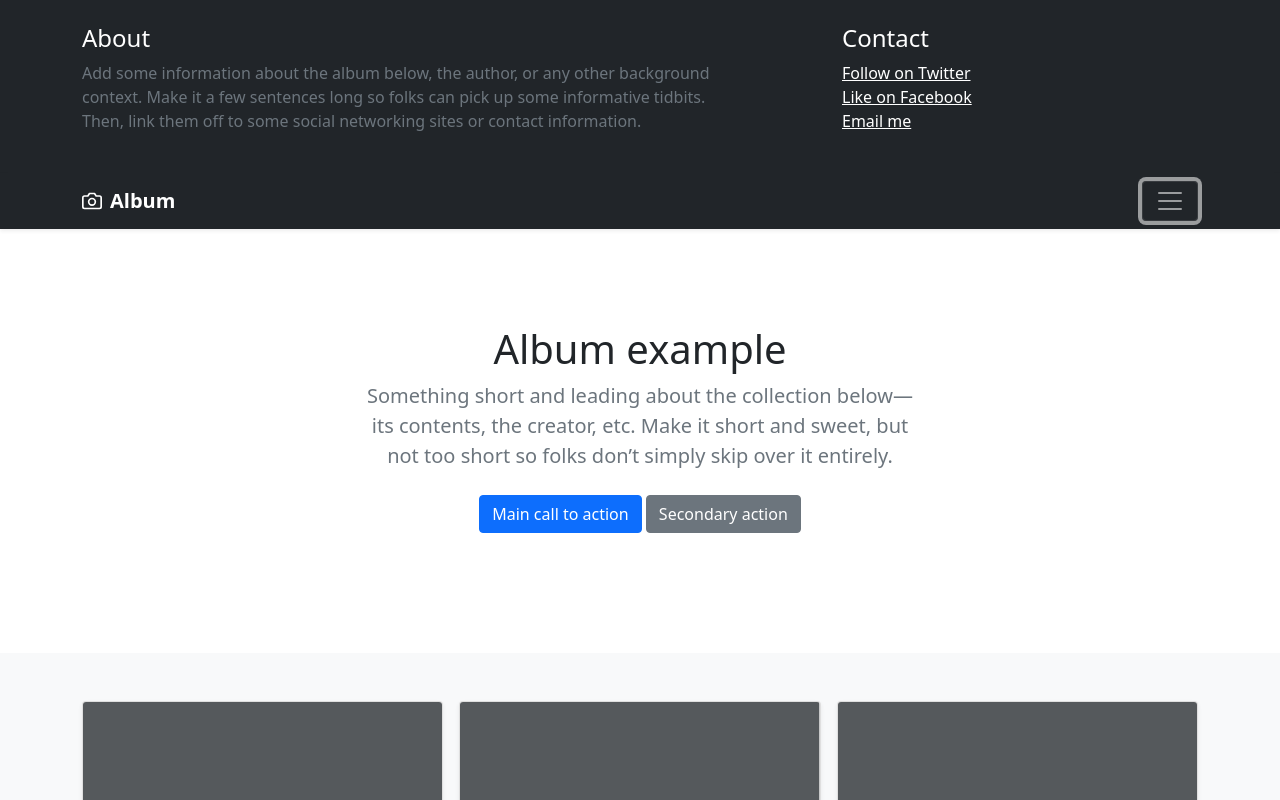
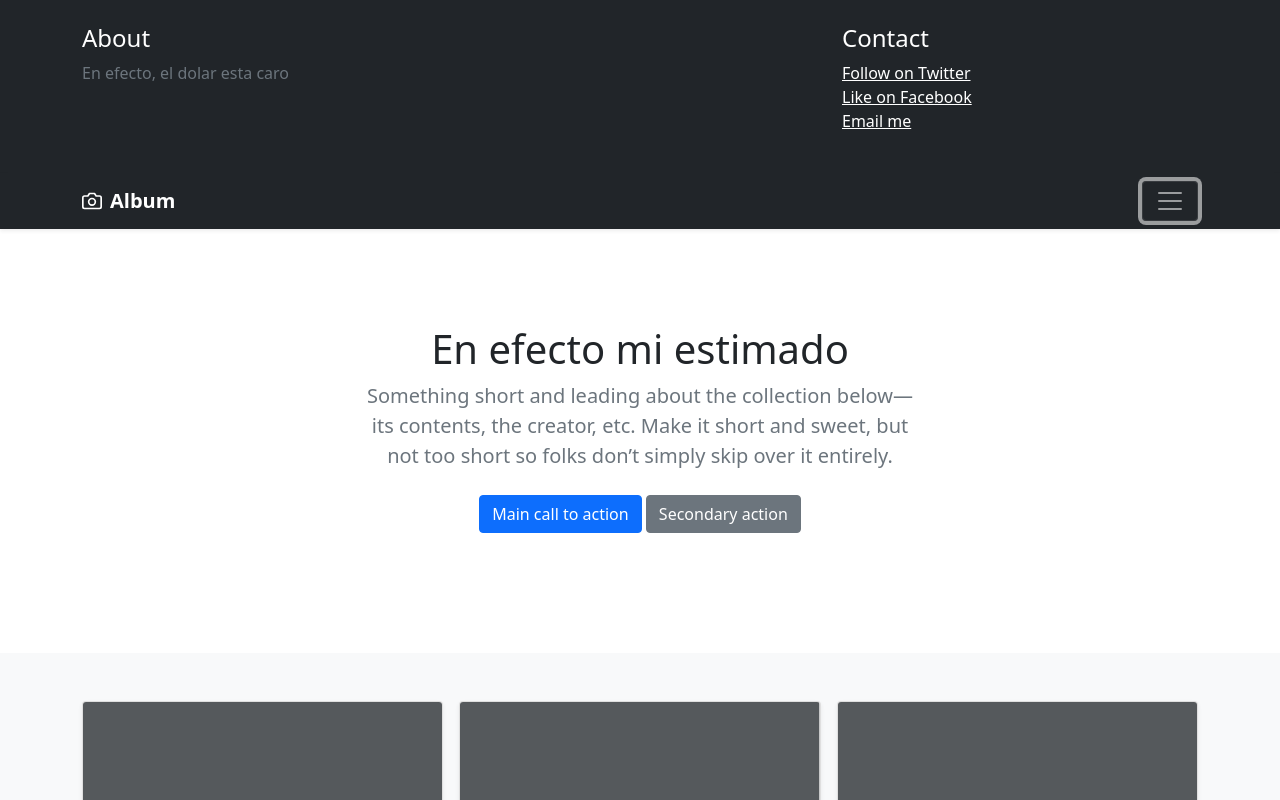
Before and after one commit to DjFour23/repoIni, a plain HTML site: page index.html in a window 1280 px wide. Both pictures are taken after a click on the button "Toggle navigation". Shown: the top 800 px of the page. Drawn offline with nearby package versions, Linux system fonts and the light colour scheme.

Commit message:
Se agrego una plantilla mamalona y se modifico xd

```diff
--- a/index.html
+++ b/index.html
@@ -53,7 +53,7 @@
       <div class="row">
         <div class="col-sm-8 col-md-7 py-4">
           <h4 class="text-white">About</h4>
-          <p class="text-muted">Add some information about the album below, the author, or any other background context. Make it a few sentences long so folks can pick up some informative tidbits. Then, link them off to some social networking sites or contact information.</p>
+          <p class="text-muted">En efecto, el dolar esta caro</p>
         </div>
         <div class="col-sm-4 offset-md-1 py-4">
           <h4 class="text-white">Contact</h4>
@@ -84,7 +84,7 @@
   <section class="py-5 text-center container">
     <div class="row py-lg-5">
       <div class="col-lg-6 col-md-8 mx-auto">
-        <h1 class="fw-light">Album example</h1>
+        <h1 class="fw-light">En efecto mi estimado</h1>
         <p class="lead text-muted">Something short and leading about the collection below—its contents, the creator, etc. Make it short and sweet, but not too short so folks don’t simply skip over it entirely.</p>
         <p>
           <a href="#" class="btn btn-primary my-2">Main call to action</a>
```
